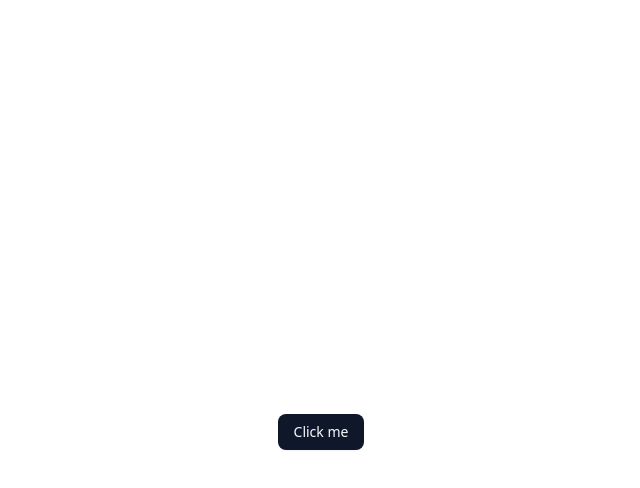
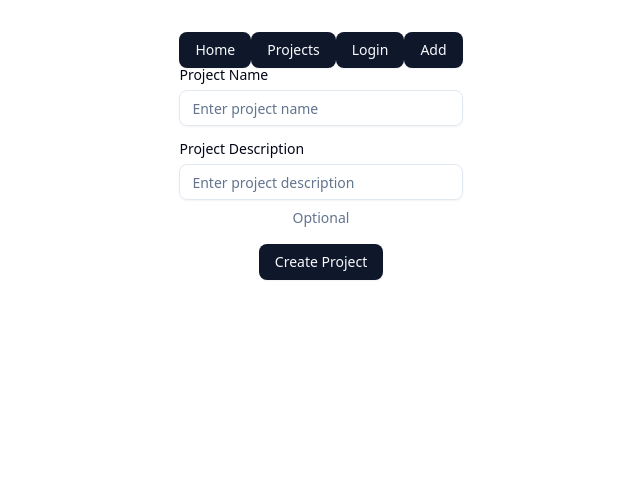
Before and after one commit to jerekettunen/survey-earth, a React (Vite) app in the folder earth-client/: page /add in a window 1280 px wide. Shown: the top 488 px of the page, without its empty margins (319-959 px from the left). Built offline with nearby package versions, Linux system fonts and the light colour scheme.

Commit message:
initial new project from

```diff
--- a/earth-client/package.json
+++ b/earth-client/package.json
@@ -10,6 +10,8 @@
     "preview": "vite preview"
   },
   "dependencies": {
+    "@hookform/resolvers": "^5.0.1",
+    "@radix-ui/react-label": "^2.1.6",
     "@radix-ui/react-slot": "^1.2.2",
     "@tailwindcss/vite": "^4.1.5",
     "class-variance-authority": "^0.7.1",
@@ -17,9 +19,11 @@
     "lucide-react": "^0.509.0",
     "react": "^19.1.0",
     "react-dom": "^19.1.0",
+    "react-hook-form": "^7.56.3",
     "react-router-dom": "^7.6.0",
     "tailwind-merge": "^3.2.0",
-    "tailwindcss": "^4.1.5"
+    "tailwindcss": "^4.1.5",
+    "zod": "^3.24.4"
   },
   "devDependencies": {
     "@eslint/js": "^9.25.0",
--- a/earth-client/src/App.jsx
+++ b/earth-client/src/App.jsx
@@ -1,5 +1,7 @@
 import { useState } from 'react'
 import { Button } from '@/components/ui/button'
+import { Routes, Route, useMatch, Link, Navigate } from 'react-router-dom'
+import NewProjectForm from './components/NewProjectForm'
 
 import './App.css'
 
@@ -7,8 +9,31 @@
   const [count, setCount] = useState(0)
 
   return (
-    <div className="flex flex-col items-center justify-center min-h-svh">
-      <Button>Click me</Button>
+    <div className="flex flex-col items-center min-h-svh">
+      <div>
+        <Button asChild>
+          <Link to="/">Home</Link>
+        </Button>
+        <Button asChild>
+          <Link to="/projects">Projects</Link>
+        </Button>
+        <Button asChild>
+          <Link to="/login">Login</Link>
+        </Button>
+        <Button asChild>
+          <Link to="/add">Add</Link>
+        </Button>
+        <div>
+          <Routes>
+            <Route path="/" element={<div>Home</div>} />
+            <Route path="/projects" element={<div>Projects</div>} />
+            <Route path="/projects/:id" element={<div>Project Details</div>} />
+            <Route path="/add" element={<NewProjectForm />} />
+            <Route path="/login" element={<div>Login</div>} />
+            <Route path="*" element={<Navigate to="/" />} />
+          </Routes>
+        </div>
+      </div>
     </div>
   )
 }
--- /dev/null
+++ b/earth-client/src/components/NewProjectForm.jsx
@@ -0,0 +1,78 @@
+import { zodResolver } from '@hookform/resolvers/zod'
+import { useForm } from 'react-hook-form'
+import { z } from 'zod'
+
+import { Button } from '@/components/ui/button'
+import {
+  Form,
+  FormControl,
+  FormDescription,
+  FormField,
+  FormItem,
+  FormLabel,
+  FormMessage,
+} from '@/components/ui/form'
+import { Input } from '@/components/ui/input'
+
+const projectSchema = z.object({
+  name: z
+    .string()
+    .min(1, { message: 'Project name is required' })
+    .max(50, { message: 'Project name must be 50 characters or less' }),
+  description: z
+    .string()
+    .min(1, { message: 'Project description is required' })
+    .max(200, { message: 'Project description must be 200 characters or less' })
+    .optional(),
+})
+
+const NewProjectForm = () => {
+  const form = useForm({
+    resolver: zodResolver(projectSchema),
+    defaultValues: {
+      name: '',
+      description: '',
+    },
+  })
+
+  const onSubmit = (data) => {
+    console.log('Form submitted:', data)
+  }
+
+  return (
+    <Form {...form}>
+      <form onSubmit={form.handleSubmit(onSubmit)} className="space-y-4">
+        <FormField
+          control={form.control}
+          name="name"
+          render={({ field }) => (
+            <FormItem>
+              <FormLabel>Project Name</FormLabel>
+              <FormControl>
+                <Input placeholder="Enter project name" {...field} />
+              </FormControl>
+              <FormMessage />
+            </FormItem>
+          )}
+        />
+        <FormField
+          control={form.control}
+          name="description"
+          render={({ field }) => (
+            <FormItem>
+              <FormLabel>Project Description</FormLabel>
+              <FormControl>
+                <Input placeholder="Enter project description" {...field} />
+              </FormControl>
+              <FormDescription>Optional</FormDescription>
+              <FormMessage />
+            </FormItem>
+          )}
+        />
+        <Button type="submit">Create Project</Button>
+      </form>
+    </Form>
+  )
+}
+
+export default NewProjectForm
--- /dev/null
+++ b/earth-client/src/components/ui/form.jsx
@@ -0,0 +1,143 @@
+import * as React from "react"
+import { Slot } from "@radix-ui/react-slot"
+import { Controller, FormProvider, useFormContext, useFormState } from "react-hook-form";
+
+import { cn } from "@/lib/utils"
+import { Label } from "@/components/ui/label"
+
+const Form = FormProvider
+
+const FormFieldContext = React.createContext({})
+
+const FormField = (
+  {
+    ...props
+  }
+) => {
+  return (
+    <FormFieldContext.Provider value={{ name: props.name }}>
+      <Controller {...props} />
+    </FormFieldContext.Provider>
+  );
+}
+
+const useFormField = () => {
+  const fieldContext = React.useContext(FormFieldContext)
+  const itemContext = React.useContext(FormItemContext)
+  const { getFieldState } = useFormContext()
+  const formState = useFormState({ name: fieldContext.name })
+  const fieldState = getFieldState(fieldContext.name, formState)
+
+  if (!fieldContext) {
+    throw new Error("useFormField should be used within <FormField>")
+  }
+
+  const { id } = itemContext
+
+  return {
+    id,
+    name: fieldContext.name,
+    formItemId: `${id}-form-item`,
+    formDescriptionId: `${id}-form-item-description`,
+    formMessageId: `${id}-form-item-message`,
+    ...fieldState,
+  }
+}
+
+const FormItemContext = React.createContext({})
+
+function FormItem({
+  className,
+  ...props
+}) {
+  const id = React.useId()
+
+  return (
+    <FormItemContext.Provider value={{ id }}>
+      <div data-slot="form-item" className={cn("grid gap-2", className)} {...props} />
+    </FormItemContext.Provider>
+  );
+}
+
+function FormLabel({
+  className,
+  ...props
+}) {
+  const { error, formItemId } = useFormField()
+
+  return (
+    <Label
+      data-slot="form-label"
+      data-error={!!error}
+      className={cn("data-[error=true]:text-destructive", className)}
+      htmlFor={formItemId}
+      {...props} />
+  );
+}
+
+function FormControl({
+  ...props
+}) {
+  const { error, formItemId, formDescriptionId, formMessageId } = useFormField()
+
+  return (
+    <Slot
+      data-slot="form-control"
+      id={formItemId}
+      aria-describedby={
+        !error
+          ? `${formDescriptionId}`
+          : `${formDescriptionId} ${formMessageId}`
+      }
+      aria-invalid={!!error}
+      {...props} />
+  );
+}
+
+function FormDescription({
+  className,
+  ...props
+}) {
+  const { formDescriptionId } = useFormField()
+
+  return (
+    <p
+      data-slot="form-description"
+      id={formDescriptionId}
+      className={cn("text-muted-foreground text-sm", className)}
+      {...props} />
+  );
+}
+
+function FormMessage({
+  className,
+  ...props
+}) {
+  const { error, formMessageId } = useFormField()
+  const body = error ? String(error?.message ?? "") : props.children
+
+  if (!body) {
+    return null
+  }
+
+  return (
+    <p
+      data-slot="form-message"
+      id={formMessageId}
+      className={cn("text-destructive text-sm", className)}
+      {...props}>
+      {body}
+    </p>
+  );
+}
+
+export {
+  useFormField,
+  Form,
+  FormItem,
+  FormLabel,
+  FormControl,
+  FormDescription,
+  FormMessage,
+  FormField,
+}
--- /dev/null
+++ b/earth-client/src/components/ui/input.jsx
@@ -0,0 +1,24 @@
+import * as React from "react"
+
+import { cn } from "@/lib/utils"
+
+function Input({
+  className,
+  type,
+  ...props
+}) {
+  return (
+    <input
+      type={type}
+      data-slot="input"
+      className={cn(
+        "file:text-foreground placeholder:text-muted-foreground selection:bg-primary selection:text-primary-foreground dark:bg-input/30 border-input flex h-9 w-full min-w-0 rounded-md border bg-transparent px-3 py-1 text-base shadow-xs transition-[color,box-shadow] outline-none file:inline-flex file:h-7 file:border-0 file:bg-transparent file:text-sm file:font-medium disabled:pointer-events-none disabled:cursor-not-allowed disabled:opacity-50 md:text-sm",
+        "focus-visible:border-ring focus-visible:ring-ring/50 focus-visible:ring-[3px]",
+        "aria-invalid:ring-destructive/20 dark:aria-invalid:ring-destructive/40 aria-invalid:border-destructive",
+        className
+      )}
+      {...props} />
+  );
+}
+
+export { Input }
--- /dev/null
+++ b/earth-client/src/components/ui/label.jsx
@@ -0,0 +1,23 @@
+"use client"
+
+import * as React from "react"
+import * as LabelPrimitive from "@radix-ui/react-label"
+
+import { cn } from "@/lib/utils"
+
+function Label({
+  className,
+  ...props
+}) {
+  return (
+    <LabelPrimitive.Root
+      data-slot="label"
+      className={cn(
+        "flex items-center gap-2 text-sm leading-none font-medium select-none group-data-[disabled=true]:pointer-events-none group-data-[disabled=true]:opacity-50 peer-disabled:cursor-not-allowed peer-disabled:opacity-50",
+        className
+      )}
+      {...props} />
+  );
+}
+
+export { Label }
```
Also changed, not shown: 1 other file (tests, documents, lock files or other folders).
